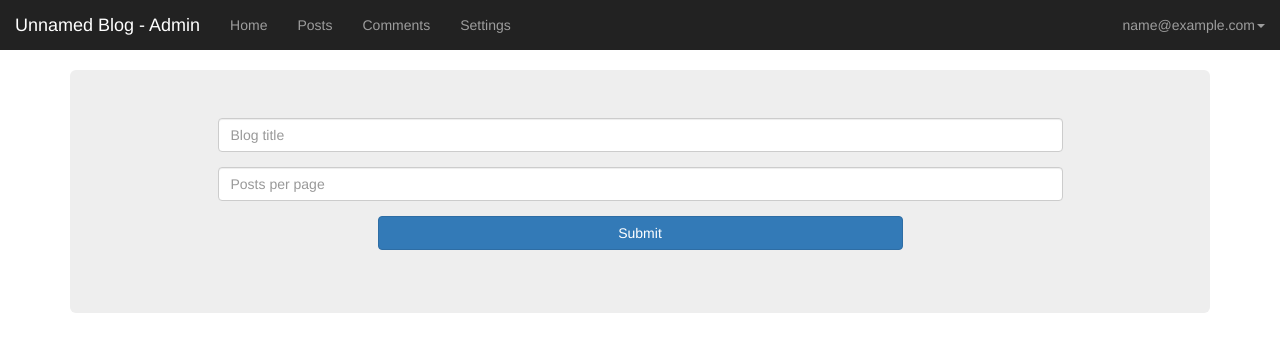
After one commit to Encrylize/flask-blogger, a Flask app: page /admin/settings in a window 1280 px wide. The commit adds this page. Shown: the top 352 px of the page. Run offline with Flask 2, Linux system fonts and the light colour scheme; the visitor is signed in with stand-in values (Sample User, id 1); some libraries are stand-ins or nearby versions.

Commit message:
Add settings view

```diff
--- a/app/admin/views.py
+++ b/app/admin/views.py
@@ -4,7 +4,7 @@ from sqlalchemy import desc
 
 from app import db
 from app.models import Post, Tag
-from app.admin.forms import PostForm
+from app.admin.forms import PostForm, SettingsForm
 from app.utils.helpers import get_redirect_target
 
 admin = Blueprint('admin', __name__)
@@ -75,6 +75,15 @@ def preview_post():
     return render_template('admin/preview_post.html', post=post)
 
 
+@admin.route('/settings', methods=['GET', 'POST'])
+def edit_settings():
+    form = SettingsForm()
+    if form.validate_on_submit():
+        pass
+
+    return render_template('admin/settings.html', form=form)
+
+
 @admin.before_request
 def require_login():
     if not current_user.is_authenticated:
--- a/app/templates/admin/layout.html
+++ b/app/templates/admin/layout.html
@@ -20,7 +20,7 @@
           <li><a href="{{ url_for('main.index') }}">Home</a></li>
           <li><a href="{{ url_for('admin.show_posts') }}">Posts</a></li>
           <li><a href="#">Comments</a></li>
-          <li><a href="#">Settings</a></li>
+          <li><a href="{{ url_for('admin.edit_settings') }}">Settings</a></li>
         </ul>
 
         <ul class="nav navbar-nav navbar-right">
--- /dev/null
+++ b/app/templates/admin/settings.html
@@ -0,0 +1,16 @@
+{% extends "admin/layout.html" %}
+{% from "macros.html" import render_generic_field %}
+
+{% block content %}
+  <div class="jumbotron">
+    <form class="form-horizontal" method="POST">
+      {{ form.hidden_tag() }}
+      {{ render_generic_field(form.blog_title) }}
+      {{ render_generic_field(form.posts_per_page) }}
+
+      <div class="form-group">
+        <input class="col-md-offset-3 col-md-6 col-xs-offset-1 col-xs-10 btn btn-primary" type="submit">
+      </div>
+    </form>
+  </div>
+{% endblock %}
```
